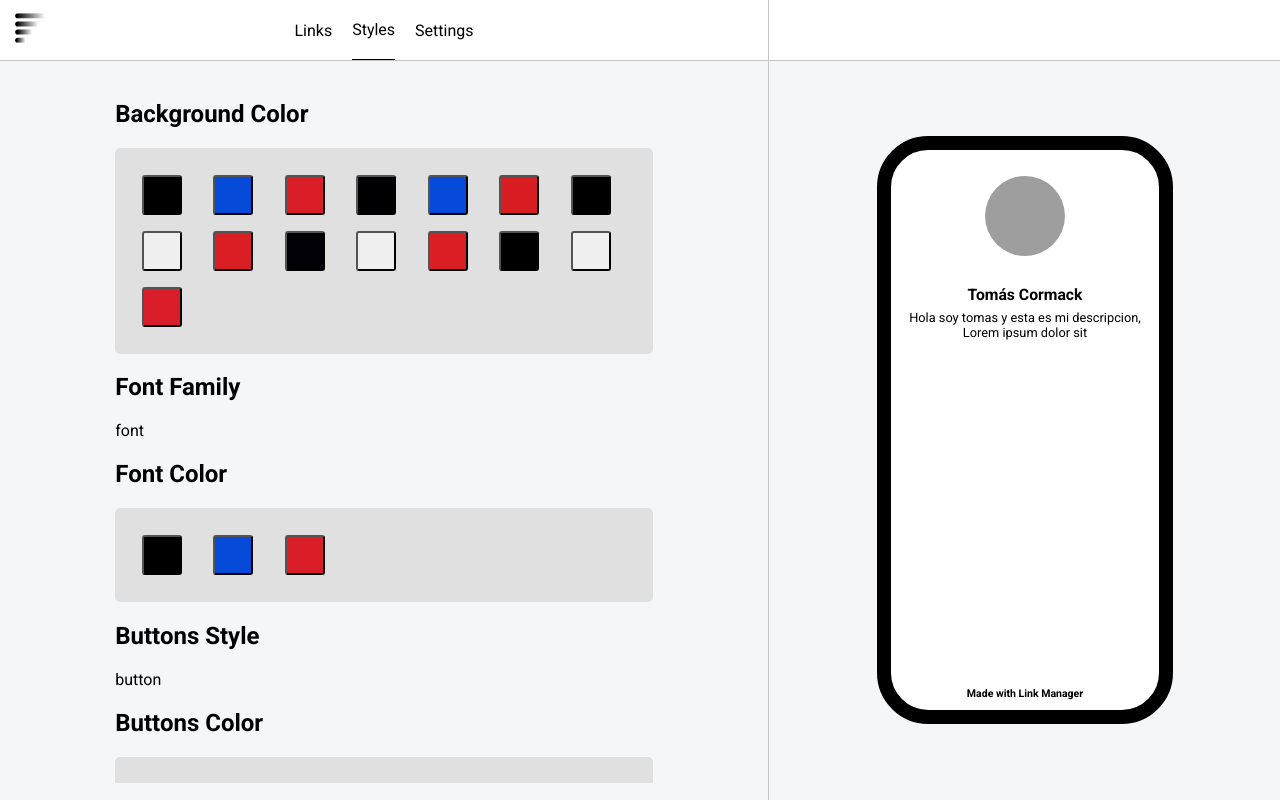
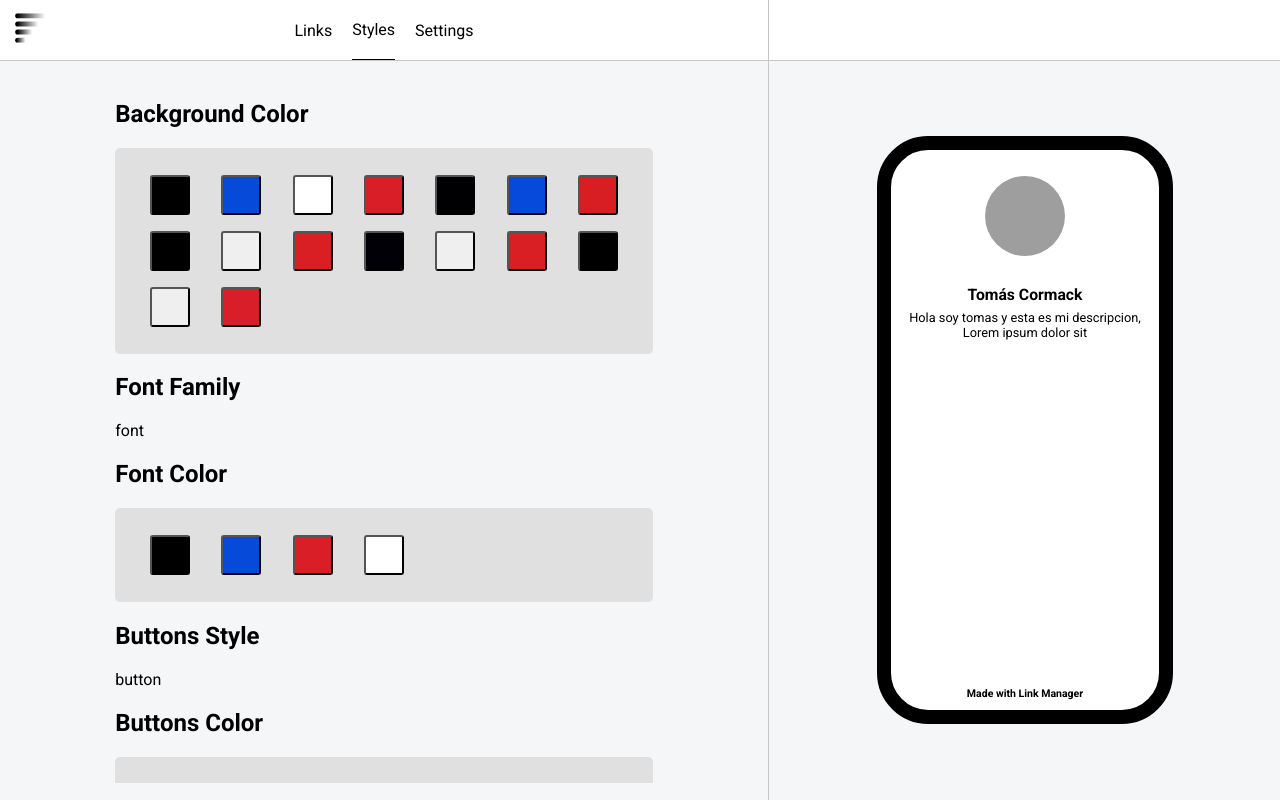
Before and after one commit to tomascmk/link-manager, a React (Create React App) app: page /dash/appearance in a window 1280 px wide. Built offline with nearby package versions, Linux system fonts and the light colour scheme; grey boxes are pictures that could not be loaded.

Commit message:
Styles added

```diff
--- a/src/components/mobileModel/MobileModel.js
+++ b/src/components/mobileModel/MobileModel.js
@@ -2,13 +2,6 @@ import React, { useState, useEffect } from 'react';
 import { Link } from 'react-router-dom';
 // Redux
 import { useDispatch, useSelector } from 'react-redux';
-import {
-    SET_CARDS_DATA,
-} from '../../redux/types/managerTypes/managerTypes';
-import {
-    SET_STYLES,
-    SET_HOVER_STYLES
-} from '../../redux/types/mobileTypes/mobileTypes';
 import MobileButton from './button/MobileButton';
 // Json
 import profileTemplate from '../../utils/json/profileTemplate.json'
@@ -16,12 +9,12 @@ import './mobileModel.scss';
 
 
 export default function MobileModel(props) {
-    const dispatch = useDispatch();
+
     const { cardsData } = useSelector(state => state.managerReducers);
     const { mobileStyles } = useSelector(state => state.mobileReducers);
     const [profileData, setProfileData] = useState(profileTemplate)
     const [cards, setCards] = useState(cardsData)
-    const [stylestoUse, setStylesToUse] = useState(mobileStyles)
+    const [stylestoUse, setDashStylesToUse] = useState(mobileStyles)
 
     useEffect(() => {
         /* setMobileComponents() */
@@ -33,10 +26,6 @@ export default function MobileModel(props) {
     useEffect(() => {
         setCards(cardsData)
     }, [cardsData])
-
-    const setMobileStyles = (value) => {
-        setStylesToUse(value)
-    }
 
     const getComponents = (component) => {
         switch (component.type) {
@@ -86,6 +75,7 @@ export default function MobileModel(props) {
             <div
                 className="mobileModel_mobile"
                 style={{
+                    color: stylestoUse.dash.color,
                     backgroundColor: stylestoUse.dash.backgroundColor,
                     backgroundImage: `url(${''})`
                 }}
--- a/src/components/mobileModel/button/MobileButton.js
+++ b/src/components/mobileModel/button/MobileButton.js
@@ -12,10 +12,10 @@ export default function MobileButton({ component }) {
     const { mobileStyles, mobileHoverStyles } = useSelector(state => state.mobileReducers);
     const [onHoverStyle, setOnHoverStyle] = useState(mobileHoverStyles)
     const [previewStyle, setPreviewStyle] = useState(mobileStyles)
-    const [stylestoUse, setStylesToUse] = useState(previewStyle)
+    const [stylestoUse, setDashStylesToUse] = useState(previewStyle)
 
     const setMobileStyles = (value) => {
-        setStylesToUse(value)
+        setDashStylesToUse(value)
     }
 
     return (
--- a/src/components/styleCards/StyleCards.js
+++ b/src/components/styleCards/StyleCards.js
@@ -1,12 +1,20 @@
 import React, { useState, useEffect } from 'react';
 import { useHistory } from 'react-router-dom';
+import { useDispatch, useSelector } from 'react-redux';
+import {
+    SET_STYLES,
+    SET_HOVER_STYLES
+} from '../../redux/types/mobileTypes/mobileTypes';
 
 import './styleCards.scss'
 
 export default function StyleCards({ dash }) {
+    const dispatch = useDispatch();
+    const { mobileStyles } = useSelector(state => state.mobileReducers);
 
-    const setStyles = (style, color) => {
-        console.log(`style`, style, `${color}`)
+    const setDashStyles = (style, color) => {
+        dispatch({ type: SET_STYLES, payload: { type: style.class, value: color, from: style.from } });
+
     }
 
     const getSection = (sect) => {
@@ -20,7 +28,7 @@ export default function StyleCards({ dash }) {
                                 id={color}
                                 style={{ backgroundColor: `${color}` }}
                                 className={`colorBox_btn`}
-                                onClick={() => setStyles(sect.class, color)}
+                                onClick={() => setDashStyles(sect, color)}
                             />
                         ))}
                     </div>
--- a/src/components/styleCards/styleCards.scss
+++ b/src/components/styleCards/styleCards.scss
@@ -6,6 +6,7 @@
     padding: 5%;
     border-radius: 5px;
     display: grid;
+    justify-items: center;
     gap: 1rem;
     /* grid-auto-rows: 30px; */
     grid-template-columns: repeat(auto-fill, minmax(3rem, 1fr));
--- a/src/redux/actions/mobileActions/mobileActions.js
+++ b/src/redux/actions/mobileActions/mobileActions.js
@@ -4,7 +4,7 @@ import {
     SET_HOVER_STYLES,
 } from '../../types/managerTypes/managerTypes';
 
-export const setStyles = value => dispatch => {
+export const setDashStyles = value => dispatch => {
     try {
         dispatch({
             type: SET_STYLES,
@@ -14,7 +14,7 @@ export const setStyles = value => dispatch => {
         console.log(error);
     }
 };
-export const setHoverStyles = value => dispatch => {
+export const setHoverDashStyles = value => dispatch => {
     try {
         dispatch({
             type: SET_HOVER_STYLES,
--- a/src/redux/reducers/mobileReducers/mobileReducers.js
+++ b/src/redux/reducers/mobileReducers/mobileReducers.js
@@ -3,13 +3,14 @@
 //Types
 import {
     SET_STYLES,
-    SET_HOVER_STYLES
+    SET_HOVER_STYLES,
 } from '../../types/mobileTypes/mobileTypes';
 
 const INITIAL_STATE = {
     mobileStyles: {
         "dash": {
-            "backgroundColor": "#ffffff"
+            "backgroundColor": "#ffffff",
+            "color": "#000000"
         },
         "profile": {
             "color": "#000000"
@@ -24,7 +25,8 @@ const INITIAL_STATE = {
     },
     mobileHoverStyles: {
         "dash": {
-            "backgroundColor": "#000000"
+            "backgroundColor": "#000000",
+            "color": "#000000"
         },
         "profile": {
             "color": "#ffffff"
@@ -43,14 +45,13 @@ export default (state = INITIAL_STATE, action) => {
     switch (action.type) {
         case SET_STYLES:
             let stylesObj = state.mobileStyles;
-            stylesObj.styles = action.payload;
+            stylesObj[`${action.payload.from}`][`${action.payload.type}`] = action.payload.value;
             return { ...state, mobileStyles: stylesObj };
 
         case SET_HOVER_STYLES:
             let hoverStylesObj = state.mobileHoverStyles;
-            hoverStylesObj.hoverStyles = action.payload;
+            hoverStylesObj.dash[`${action.payload.type}`] = action.payload.value;
             return { ...state, mobileHoverStyles: hoverStylesObj };
-
         default:
             return state;
     }
--- a/src/redux/types/mobileTypes/mobileTypes.js
+++ b/src/redux/types/mobileTypes/mobileTypes.js
@@ -1,2 +1,2 @@
 export const SET_STYLES = 'setStyles';
-export const SET_HOVER_STYLES = 'setHoverStyles';
+export const SET_HOVER_STYLES = 'setDashStyles';
--- a/src/utils/json/dashStyles.json
+++ b/src/utils/json/dashStyles.json
@@ -2,31 +2,43 @@
     {
         "title": "Background Color",
         "type": "color",
-        "class": "background",
-        "values": ["#000000", "#064ada", "#d91e27","#000002", "#064adb", "#d91e23","#000001", "#064adx", "#d91e24","#000006", "#064ads", "#d91e24","#000000", "#064aoa", "#d91e29"]
+        "class": "backgroundColor",
+        "from": "dash",
+        "values": ["#000000", "#064ada", "#ffffff", "#d91e27","#000002", "#064adb", "#d91e23","#000001", "#064adx", "#d91e24","#000006", "#064ads", "#d91e24","#000000", "#064aoa", "#d91e29"]
     },
     {
         "title": "Font Family",
         "type": "font",
         "class": "font-family",
+        "from": "dash",
         "values": []
     },
     {
         "title": "Font Color",
         "type": "color",
         "class": "color",
-        "values": ["#000000", "#064ada", "#d91e27"]
+        "from": "profile",
+        "values": ["#000000", "#064ada", "#d91e27", "#ffffff"]
     },
     {
         "title": "Buttons Style",
         "type": "button",
-        "class": "button-radius",
+        "class": "borderRadius",
+        "from": "buttons",
         "values": []
     },
     {
         "title": "Buttons Color",
         "type": "color",
-        "class": "button-color",
-        "values": ["#000000", "#064ada", "#d91e27"]
+        "class": "backgroundColor",
+        "from": "buttons",
+        "values": ["#000000", "#064ada", "#d91e27", "#ffffff"]
+    },
+    {
+        "title": "Buttons Font Color",
+        "type": "color",
+        "class": "color",
+        "from": "buttons",
+        "values": ["#000000", "#064ada", "#d91e27", "#ffffff"]
     }
 ]
```
